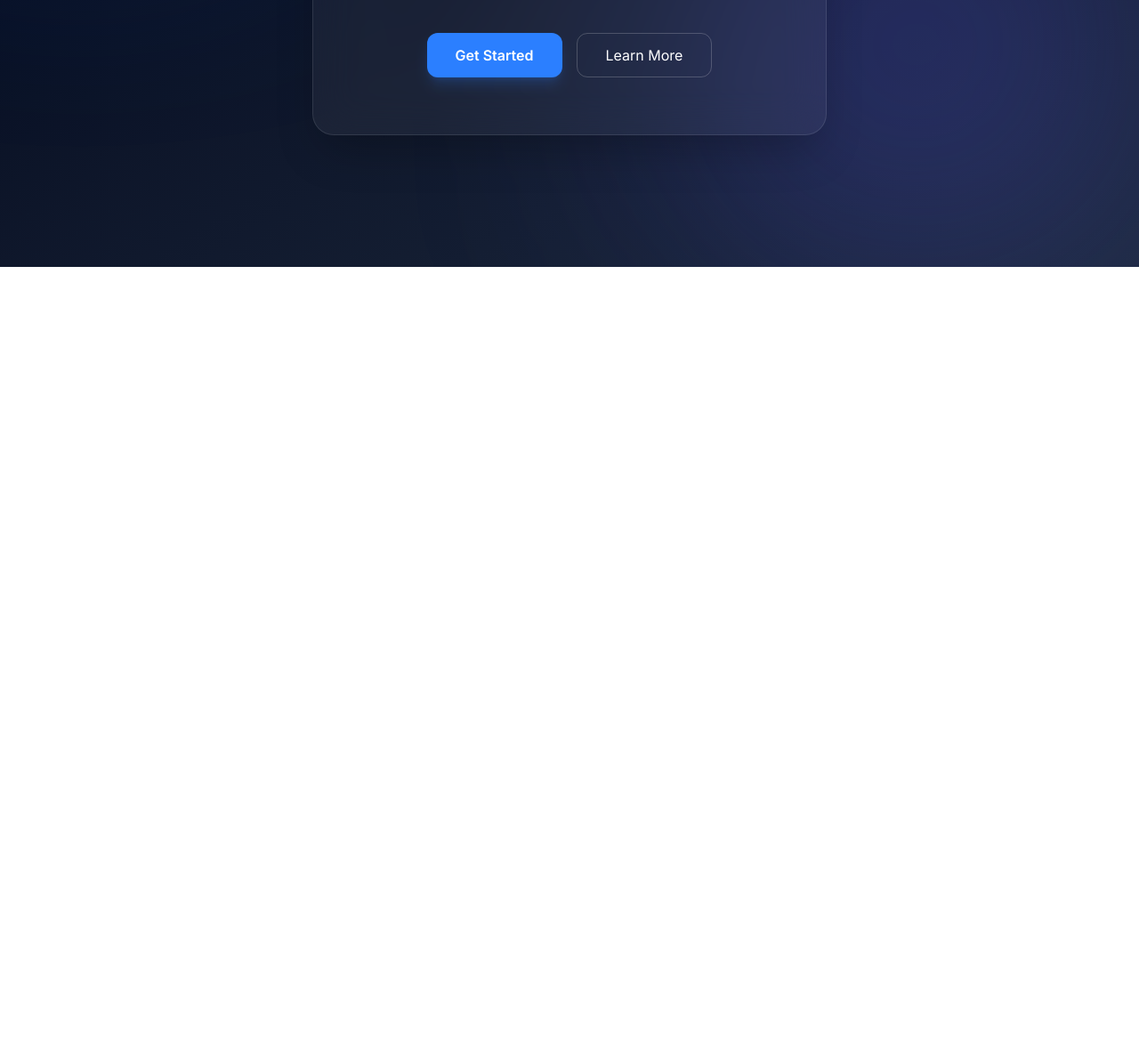
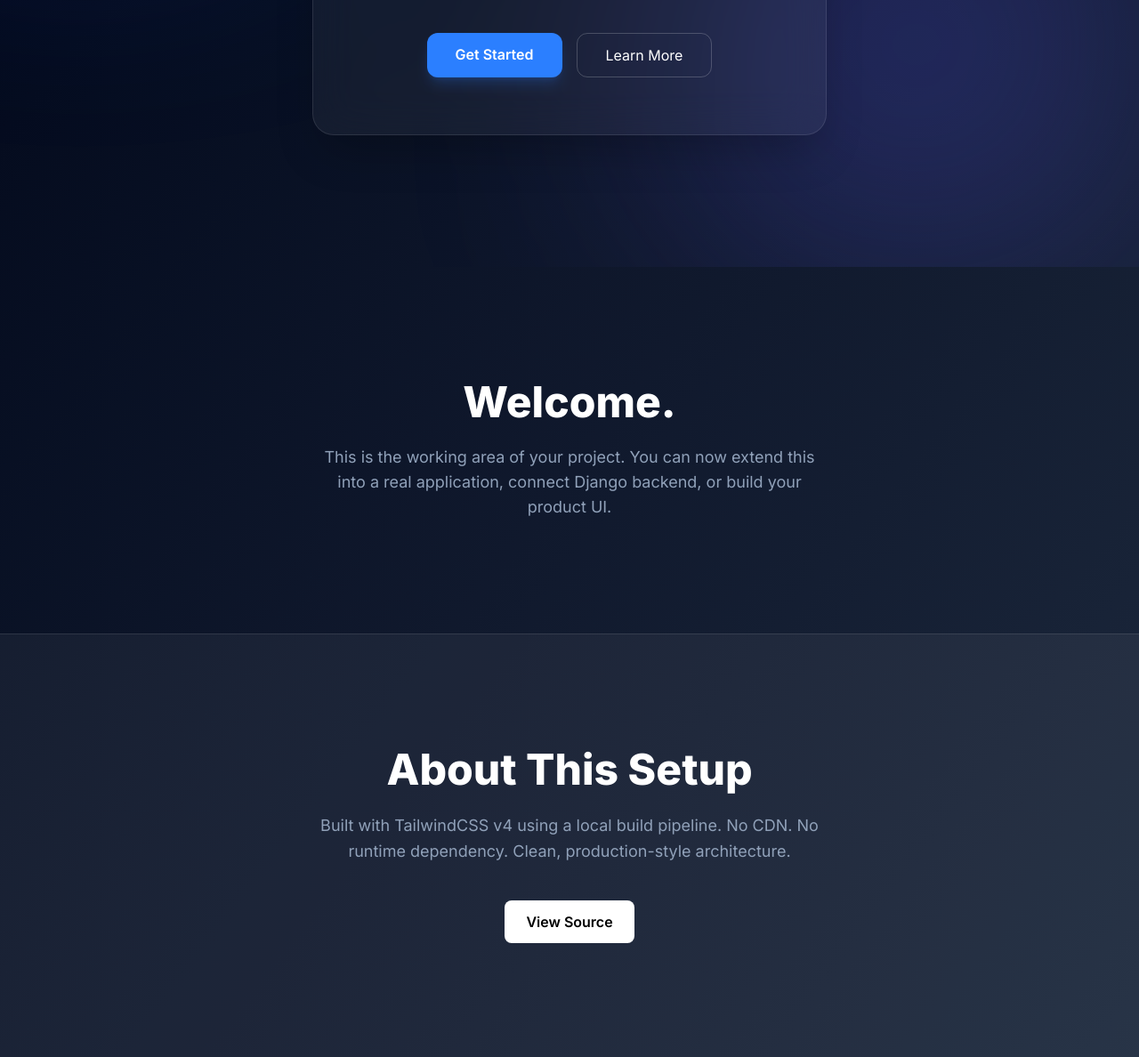
Before and after one commit to sametcanvenedik/hello-tailwind, a website: page index.html in a window 1280 px wide. Shown: the part 500-1688 px from the top of the page at 89% size. Before the commit the page ends 800 px from the top, so only its background shows below. Drawn offline with Linux system fonts and the light colour scheme.

Commit message:
style update

````diff
--- a/index.html
+++ b/index.html
@@ -1,6 +1,6 @@
 <!DOCTYPE html>
 
-<html lang="en">
+<html lang="en" class="scroll-smooth">
 <head>
   <meta charset="UTF-8" />
   <meta name="viewport" content="width=device-width, initial-scale=1.0" />
@@ -34,7 +34,6 @@
 
   <main class="relative flex items-center justify-center min-h-screen px-6">
 
-```
 <section class="backdrop-blur-xl bg-white/5 border border-white/10 rounded-3xl shadow-2xl p-10 md:p-16 max-w-2xl text-center">
 
   <!-- Small Label -->
@@ -57,22 +56,55 @@
   </p>
 
   <!-- Buttons -->
-  <div class="flex flex-col sm:flex-row gap-4 justify-center">
+ <div class="flex flex-col sm:flex-row gap-4 justify-center">
 
-    <button class="px-8 py-3 rounded-xl bg-blue-500 hover:bg-blue-400 transition-all duration-300 font-semibold shadow-lg shadow-blue-500/20">
-      Get Started
-    </button>
+  <a href="#start"
+     class="px-8 py-3 rounded-xl bg-blue-500 hover:bg-blue-400 transition-all duration-300 font-semibold shadow-lg shadow-blue-500/20">
+    Get Started
+  </a>
 
-    <button class="px-8 py-3 rounded-xl border border-white/20 hover:border-white/40 hover:bg-white/5 transition-all duration-300">
-      Learn More
-    </button>
+  <a href="#about"
+     class="px-8 py-3 rounded-xl border border-white/20 hover:border-white/40 hover:bg-white/5 transition-all duration-300">
+    Learn More
+  </a>
 
-  </div>
+</div>
 
 </section>
-```
 
   </main>
 
+  <!-- START SECTION -->
+<section id="start" class="relative py-32 px-6 text-center">
+  <h2 class="text-3xl md:text-5xl font-bold mb-6">
+    Welcome.
+  </h2>
+  <p class="text-slate-400 max-w-xl mx-auto text-lg">
+    This is the working area of your project.
+    You can now extend this into a real application,
+    connect Django backend, or build your product UI.
+  </p>
+</section>
+
+<!-- ABOUT SECTION -->
+<section id="about" class="relative py-32 px-6 bg-white/5 border-t border-white/10 text-center">
+  <h2 class="text-3xl md:text-5xl font-bold mb-6">
+    About This Setup
+  </h2>
+  <p class="text-slate-400 max-w-xl mx-auto text-lg leading-relaxed">
+    Built with TailwindCSS v4 using a local build pipeline.
+    No CDN. No runtime dependency.
+    Clean, production-style architecture.
+  </p>
+
+  <div class="mt-10">
+    <a href="https://github.com/"
+       target="_blank"
+       class="inline-block px-6 py-3 bg-white text-black rounded-lg font-semibold hover:bg-slate-200 transition">
+       View Source
+    </a>
+  </div>
+</section>
+
 </body>
 </html>
````
Also changed, not shown: dist/output.css.
